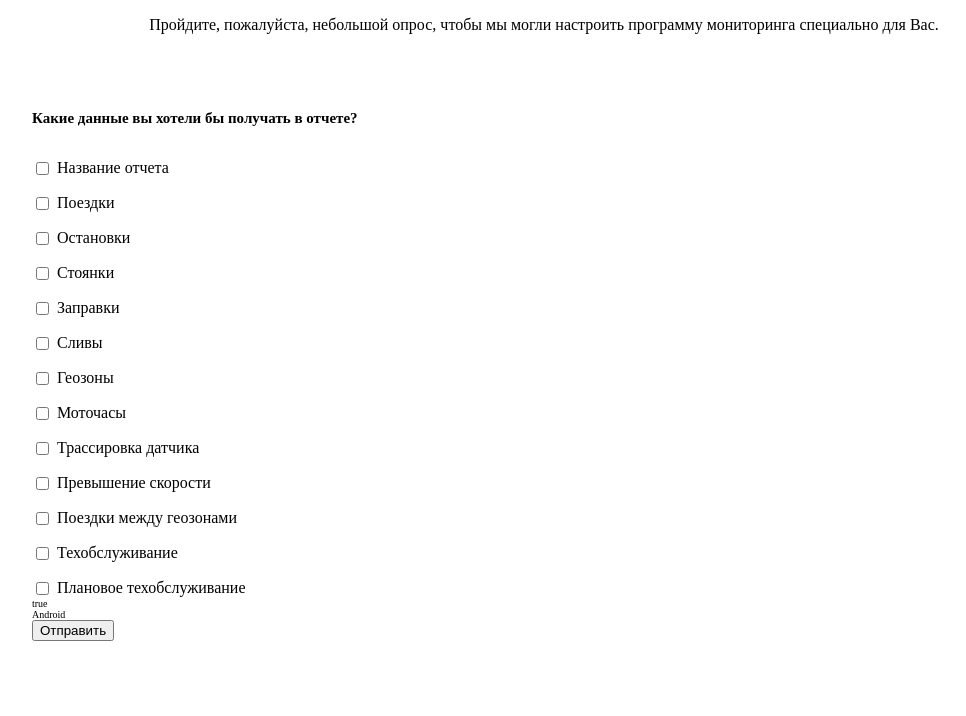
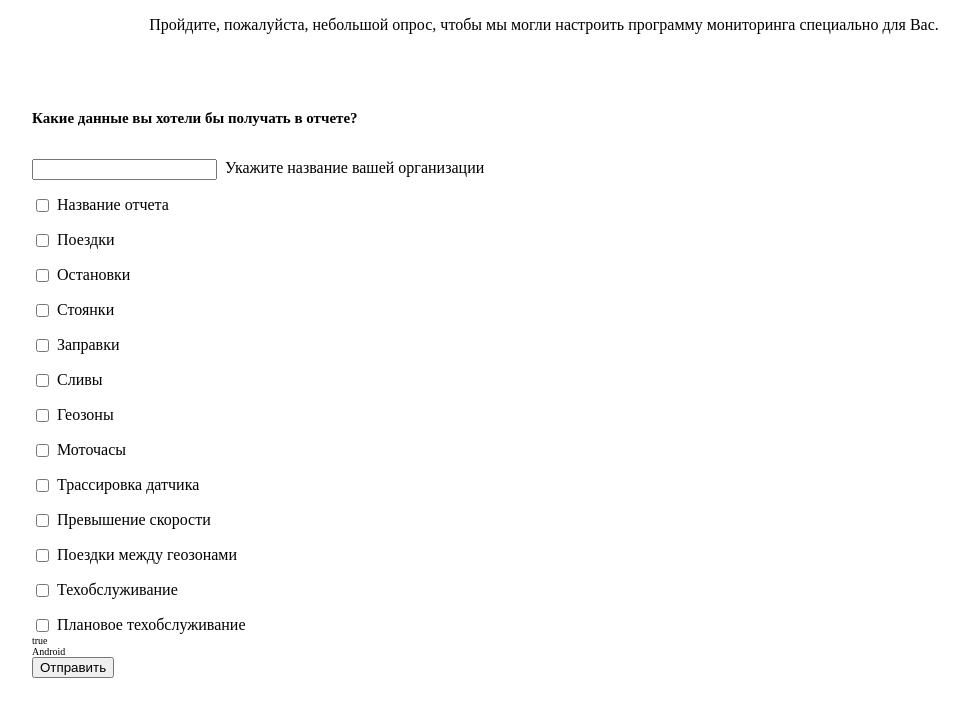
Before and after one commit to myfavoriteme/Reports, a plain HTML site: page index.html in a window 1280 px wide. Shown: the whole page, without its empty margins (96-1062 px from the left). Drawn offline with nearby package versions, Linux system fonts and the light colour scheme.

```diff
--- a/index.html
+++ b/index.html
@@ -18,6 +18,18 @@
         <main class="main">
             <form class="g-form" id="g-form-1" action="" method="post" autocomplete="off">
                 <h2 class="title">Какие данные вы хотели бы получать в отчете?</h2>
+
+                <div class="report">
+                    <div class="input-wrapper">
+                        <input class="checkbox" type="text" name="Название организации" id="reportName">
+                    </div>
+
+                    <section class="report_item">
+                        <div class="report-name item" num="one">Укажите название вашей организации
+                        </div>
+                    </section>
+                </div>
+
                 <div class="report">
                     <div class="input-wrapper">
                         <input class="checkbox" type="checkbox" name="Название отчета" id="reportName">
```
